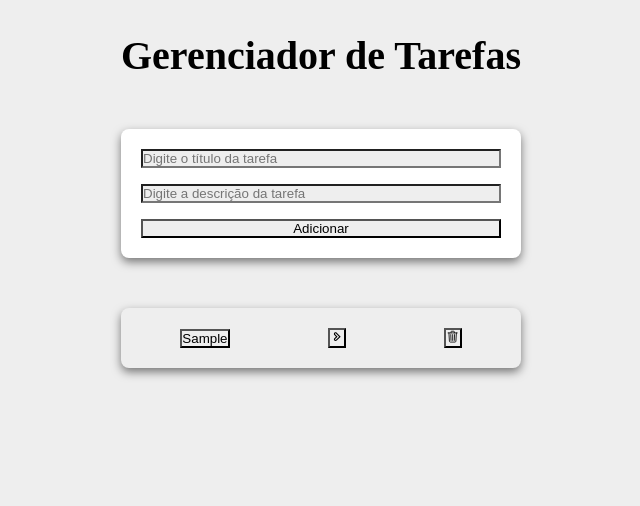
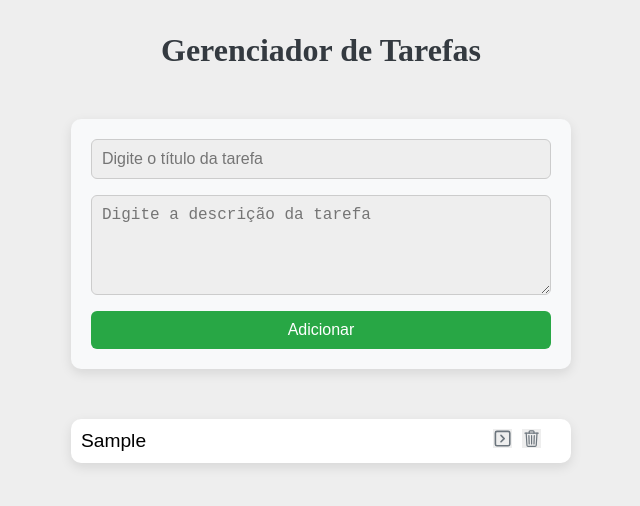
Before and after one commit to EwertonRafael/TasksManagerProject, a React (Vite) app in the folder tasks-manager/: page / in a window 1280 px wide. Both pictures are taken after typing "Sample", "Sample" into the empty fields and a click on the button "Adicionar". Shown: the top 506 px of the page, without its empty margins (319-959 px from the left). Built offline with nearby package versions, Linux system fonts and the light colour scheme.

Commit message:
fix: adjusting the css in the respective files and deleting the styles.js file

```diff
--- a/tasks-manager/src/App.jsx
+++ b/tasks-manager/src/App.jsx
@@ -2,22 +2,28 @@ import { useEffect, useState } from 'react'
 import './App.css'
 import AddTask from './components/AddTask'
 import Tasks from './components/Tasks'
-import {TitleH1} from './styles/Styles.js'
+import styled from 'styled-components'
 
+const TitleH1 = styled.h1`
+  color: #343a40;
+  text-align: center;
+  margin-top: 2rem;
+  margin-bottom: 1rem;
+  font-size: 2rem;
+`;
 function App() {
-const [tasks, setTasks] = useState( JSON.parse(localStorage.getItem('tasks')) || []
+  const [tasks, setTasks] = useState(JSON.parse(localStorage.getItem('tasks')) || []
   )
 
   useEffect(() => {
     localStorage.setItem('tasks', JSON.stringify(tasks))
-
   }, [tasks])
 
 
   const onTaskClick = (taskId) => {
     const newTask = tasks.map(task => {
-    if(task.id === taskId){
-      return {...task, isCompleted: !task.isCompleted}
+      if (task.id === taskId) {
+        return { ...task, isCompleted: !task.isCompleted }
       }
       return task
     });
@@ -30,22 +36,22 @@ const onDeleteTask = (taskId) => {
 
   const onAddTaskSubmit = (title, description) => {
     const newTask = {
-    id: tasks.length + 1,
+      id: Date.now(),
       title,
       description,
       isCompleted: false
     }
-  if(title.trim() && description.trim()){
+    if (title.trim() && description.trim()) {
       setTasks([...tasks, newTask])
-  }else{
+    } else {
       alert("Preencha todos os campos")
     }
   }
   return (
     <>
       <TitleH1>Gerenciador de Tarefas</TitleH1>
-      <AddTask onAddTaskSubmit={onAddTaskSubmit}/>
-      <Tasks tasks={tasks} onTaskClick={onTaskClick} onDeleteTask={onDeleteTask}/>
+      <AddTask onAddTaskSubmit={onAddTaskSubmit} />
+      <Tasks tasks={tasks} onTaskClick={onTaskClick} onDeleteTask={onDeleteTask} />
     </>
   )
 }
--- a/tasks-manager/src/components/AddTask.jsx
+++ b/tasks-manager/src/components/AddTask.jsx
@@ -1,27 +1,69 @@
-import { Container } from "../styles/Styles"
 import { useState } from "react"
+import styled from "styled-components";
 
-const AddTask = ({onAddTaskSubmit}) => {
+const Container = styled.div`
+  display: flex;
+  flex-direction: column;
+  gap: 1rem;
+  max-width: 500px;
+  margin: 50px auto;
+  padding: 20px;
+  background: #f8f9fa;
+  border-radius: 10px;
+  box-shadow: 0px 4px 12px rgba(0, 0, 0, 0.1);
+`;
+const Input = styled.input`
+  width: 100%;
+  padding: 10px;
+  border: 1px solid #ccc;
+  border-radius: 6px;
+  font-size: 1rem;
+`;
+const Button = styled.button`
+  background-color: #28a745;
+  color: white;
+  padding: 10px 15px;
+  border: none;
+  border-radius: 6px;
+  cursor: pointer;
+  font-size: 1rem;
+  transition: 0.3s;
+
+  &:hover {
+    background-color: #218838;
+  }
+`;
+const TextArea = styled.textarea`
+  width: 100%;
+  padding: 10px;
+  border: 1px solid #ccc;
+  border-radius: 6px;
+  font-size: 1rem;
+  resize: vertical;
+  min-height: 100px;
+`;
+
+const AddTask = ({ onAddTaskSubmit }) => {
   const [title, setTitle] = useState('')
   const [description, setDescription] = useState('')
   return (
     <>
       <Container>
-      <input type="text" placeholder='Digite o título da tarefa'
+        <Input type="text" placeholder='Digite o título da tarefa'
           value={title}
           onChange={(e) => setTitle(e.target.value)}
-      required/>
+          required />
 
-      <input type="text" placeholder='Digite a descrição da tarefa'
+        <TextArea type="text" placeholder='Digite a descrição da tarefa'
           value={description}
           onChange={(e) => setDescription(e.target.value)}
-      required/>
+          required />
 
-      <button onClick={() => {
+        <Button onClick={() => {
           onAddTaskSubmit(title, description);
           setDescription("")
           setTitle("")
-      }}>Adicionar</button>
+        }}>Adicionar</Button>
       </Container>
     </>
   )
--- a/tasks-manager/src/components/Tasks.jsx
+++ b/tasks-manager/src/components/Tasks.jsx
@@ -1,8 +1,52 @@
-import {IoTrashOutline } from "react-icons/io5";
+import { IoTrashOutline, } from "react-icons/io5";
+import { LuSquareChevronRight } from "react-icons/lu";
+
 import { GiCheckMark } from "react-icons/gi";
-import { TiChevronRightOutline } from "react-icons/ti";
-import { ContainerTask } from "../styles/Styles";
+import styled from "styled-components";
 import { useNavigate } from "react-router-dom";
+
+const Container = styled.div`
+  display: flex;
+  justify-content: space-between;
+  max-width: 500px;
+  margin: 25px auto;
+  padding: 10px;
+  background: #fff;
+  border-radius: 10px;
+  box-shadow: 0px 4px 12px rgba(0, 0, 0, 0.1);
+  transition: all 0.3s ease;
+
+  &:hover {
+    transform: scale(1.05);
+    box-shadow: 0px 6px 14px rgba(0, 0, 0, 0.15);
+  }
+  button {
+    background: none;
+    border: none;
+    white-space: nowrap;
+    overflow: hidden;
+    text-overflow: ellipsis;
+    cursor: pointer;
+    font-size: 1.2rem;
+    color: #6c757d;
+  }
+`;
+const ButtonIcons = styled.div`
+  display: flex;
+  margin-right: 20px;
+  background: fixed;
+  gap: 10px;
+
+  button:first-child:hover {
+    color: #007bff;
+    transform: scale(1.25);
+
+  }
+  button:last-child:hover {
+    color: #f02d2d;
+    transform: scale(1.25);
+  }
+`;
 
 const Tasks = ({ tasks, onTaskClick, onDeleteTask }) => {
   const navigate = useNavigate();
@@ -15,18 +59,25 @@ const Tasks = ({ tasks, onTaskClick, onDeleteTask }) => {
   }
   return (
     <>
-
-      {tasks.map(task => <ContainerTask key={task.id}>
-        <button onClick={() => onTaskClick(task.id)}>{task.title}
-          {task.isCompleted && <span>     <GiCheckMark /></span>}
+      {tasks.map(task => <Container key={task.id}>
+        <button
+          onClick={() => onTaskClick(task.id)}
+          style={{ textDecoration: task.isCompleted ? "line-through" : "none", color: task.isCompleted ? "#f02d2d" : "inherit" }}>
+          {task.title}
+          {task.isCompleted && <GiCheckMark />}
         </button>
 
-        <button onClick={() => onSeeDatails(task)}><TiChevronRightOutline /></button>
+        <ButtonIcons>
+          <button title="Ver detalhes" onClick={() => onSeeDatails(task)}>
+            <LuSquareChevronRight />
+          </button>
 
-        <button onClick={() => onDeleteTask(task.id)}><IoTrashOutline /> </button>
-      </ContainerTask>)}
-
-
+          <button title="Excluir" onClick={() => onDeleteTask(task.id)}>
+            <IoTrashOutline />
+          </button>
+        </ButtonIcons>
+      </Container>
+      )}
     </>
   )
 }
--- a/tasks-manager/src/pages/TaskPage.jsx
+++ b/tasks-manager/src/pages/TaskPage.jsx
@@ -1,7 +1,67 @@
 import { useSearchParams } from "react-router-dom"
-import { Container } from "../styles/Styles";
+import styled from "styled-components";
 import { TiChevronLeftOutline } from "react-icons/ti";
 import { useNavigate } from "react-router-dom";
+
+const Container = styled.div`
+  display: flex;
+  flex-direction: column;
+  gap: 1rem;
+  max-width: 500px;
+  margin: 50px auto;
+  padding: 20px;
+  background: none;
+  border-radius: 10px;
+  box-shadow: 0px 4px 12px rgba(0, 0, 0, 0.1);
+`;
+const Header = styled.div`
+  display: flex;
+  align-items: center;
+  justify-content: center;
+  gap: 10px;
+  margin-bottom: 20px;
+
+  h1 {
+    font-size: 1.5rem;
+    color: #000;
+  }
+`;
+const BackButton = styled.button`
+
+  background: none;
+  border: none;
+  cursor: pointer;
+  font-size: 1.8rem;
+  color: #6c757d;
+  transition: 0.3s;
+
+  &:hover {
+    color: #007bff;
+    transform: scale(1.06);
+  }
+`;
+const TaskContent = styled.div`
+  background: #f8f9fa;
+  padding: 15px;
+  border-radius: 8px;
+  box-shadow: 0px 4px 10px rgba(0, 0, 0, 0.05);
+
+  h2 {
+    font-size: 1.2rem;
+    word-wrap: break-word;
+    overflow-wrap: break-word;
+    color: #000;
+  }
+
+  p {
+    margin-top: 10px;
+    font-size: 1rem;
+    color: #0e0e0e;
+    word-wrap: break-word;
+    overflow-wrap: break-word;
+    white-space: pre-wrap;
+  }
+`;
 const TaskPage = () => {
   const navigate = useNavigate();
   const [searchParams] = useSearchParams();
@@ -10,14 +70,17 @@ const TaskPage = () => {
   return (
     <>
       <Container>
-        <div>
-          <button onClick={() => navigate(-1)}><TiChevronLeftOutline/></button>
-          <h1>Detalhe da Tarefa</h1>
-        </div>
-        <div>
+        <Header>
+          <BackButton title="Voltar" onClick={() => navigate(-1)}>
+            <TiChevronLeftOutline />
+          </BackButton>
+          <h1>DETALHE DA TAREFA</h1>
+        </Header>
+
+        <TaskContent>
           <h2>{title}</h2>
           <p>{description}</p>
-        </div>
+        </TaskContent>
       </Container>
     </>
   )
--- a/tasks-manager/src/styles/Styles.js
+++ /dev/null
@@ -1,33 +0,0 @@
-import styled from "styled-components";
-
-export const Container = styled.div`
-  display: flex;
-  flex-direction: column;
-  gap: 1rem;
-  max-width: 400px;
-  margin: 50px auto;
-  padding: 20px;
-  background: #fff;
-  border-radius: 8px;
-  box-shadow: 0px 4px 10px rgba(0, 0, 0, 0.5);
-`;
-
-export const ContainerTask = styled.div`
-  display: flex;
-  max-width: 400px;
-  margin: 20px auto;
-  justify-content: space-around;
-  align-items: center;
-  border-radius: 8px;
-  box-shadow: 0px 4px 10px rgba(0, 0, 0, 0.5);
-  gap: 20px;
-  padding: 20px;
-`;
-
-export const TitleH1 = styled.h1`
-  color: #000;
-  text-align: center;
-  margin-top: 2rem;
-  margin-bottom: 2rem;
-  font-size: 2.5rem;
-`;
```
Lines whose indentation alone changed are shown as unchanged.
